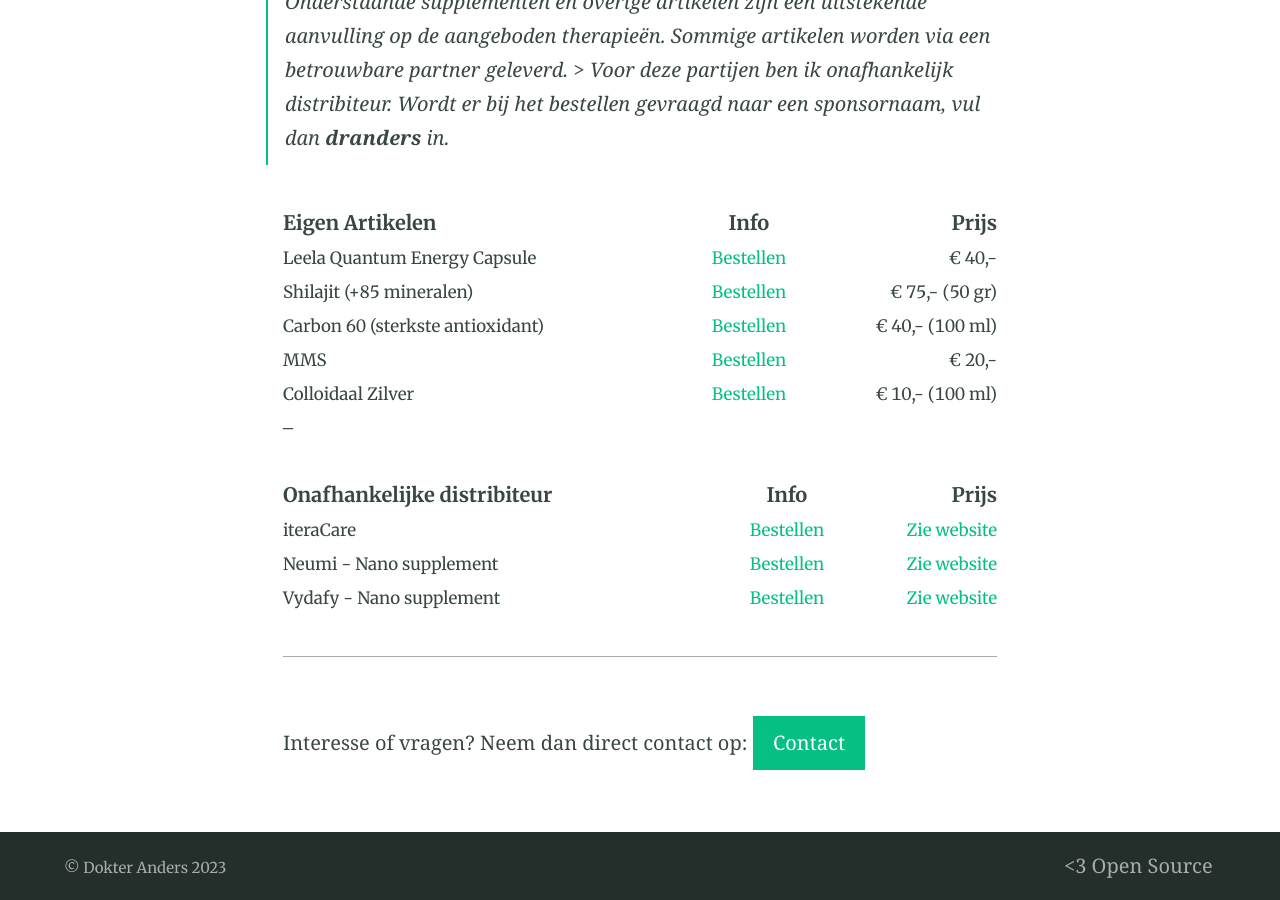
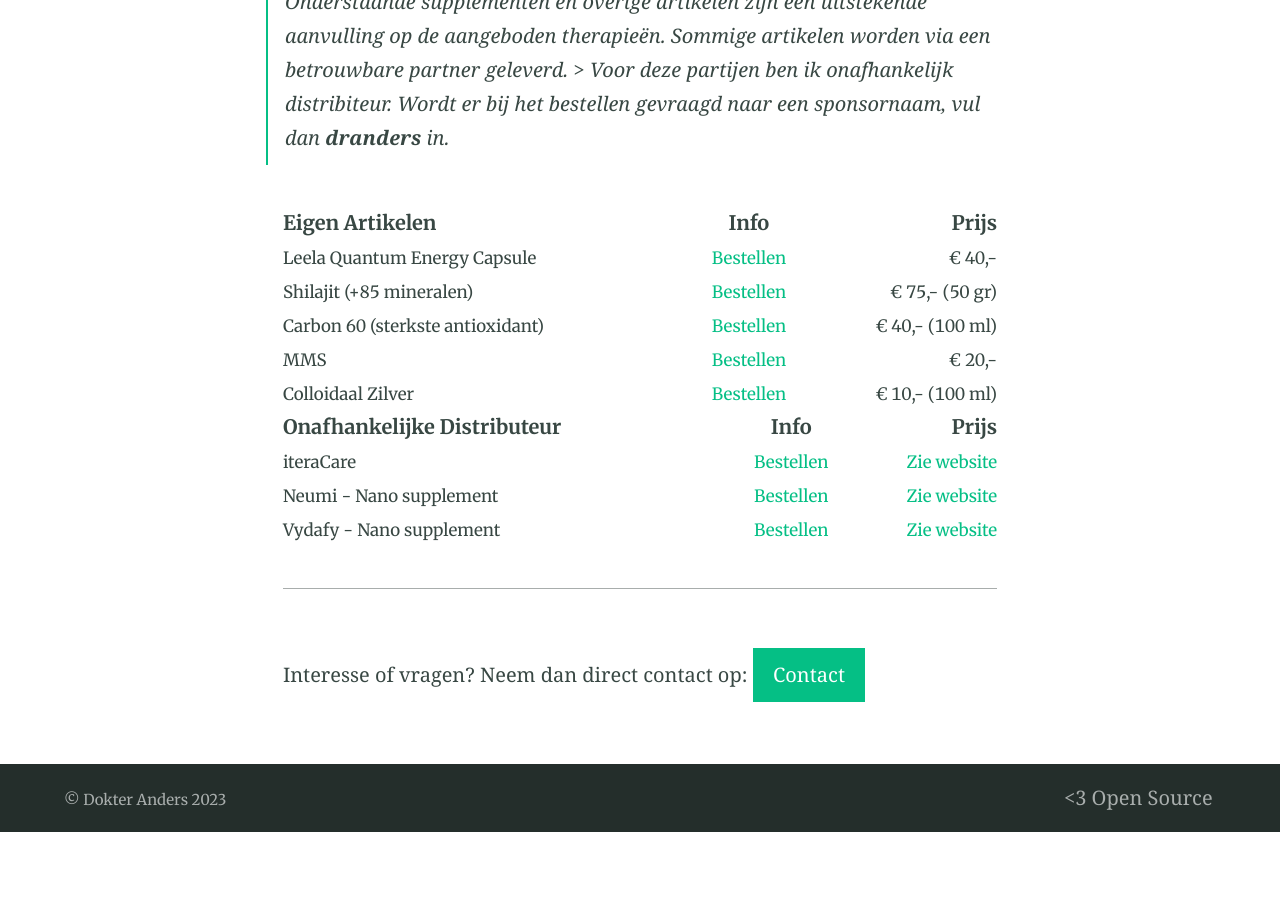
Before and after one commit to dokteranders/dokteranders.com, a Jekyll site: the page built from behandelingen.md, in a window 1280 px wide and 900 px high, scrolled down 1019 px. Built offline with Jekyll 4.4.1, drawn with Linux system fonts in a browser that asks for light colours; after the commit the page ends 1851 px from its top, so only the background shows below that.

Commit message:
Update behandelingen.md

```diff
--- a/behandelingen.md
+++ b/behandelingen.md
@@ -12,7 +12,7 @@
 | iTeraCare (Thz frequentie) | [Lees meer](http://#/)  | [Zie website](https://dokteranders.neumie.com/)
 | Multi-Wave Oscillator Behandelingen (Thz) | [Bestellen](#/contact/) | € 15,- 10 min
 | Brown's Gas | [Bestellen](https://vidafyglobal.com/dranders) | € 25,- 1 uur
-| Infinity Bloc (Quantum energie) | [Bestellen](#/contact/)  | Altijd inbegrepen
+| Infinity Bloc (Quantum energie) | [Bestellen](#/contact/) | Altijd inbegrepen
 
 ---
 
@@ -28,9 +28,7 @@
 | MMS | [Bestellen](https://vidafyglobal.com/dranders) | € 20,-
 | Colloidaal Zilver | [Bestellen](#/contact/)  | € 10,- (100 ml)
 
---
-
-| **Onafhankelijke distribiteur** | **Info** | **Prijs** |
+| **Onafhankelijke Distributeur** | **Info** | **Prijs** |
 |--------|:-------:|-------:|
 | iteraCare | [Bestellen](https://www.thzforyou.nl/producten-thz/) | [Zie website](https://vidafyglobal.com/dranders)
 | Neumi - Nano supplement | [Bestellen](https://dokteranders.neumi.com/) | [Zie website](https://dokteranders.neumie.com/)
```
